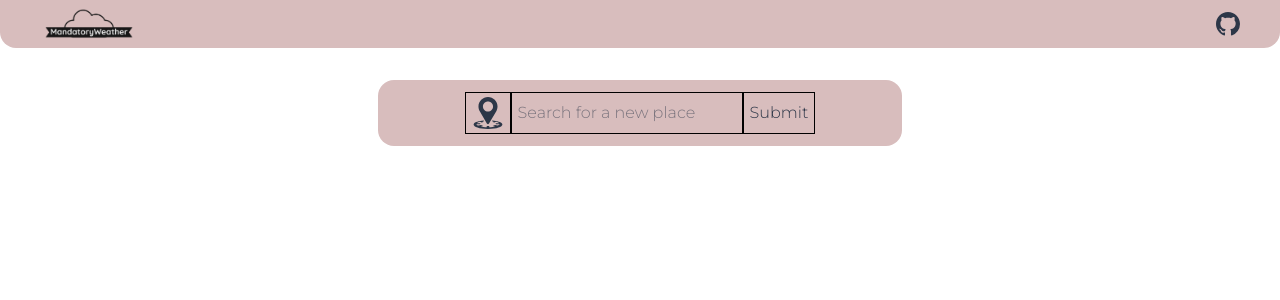
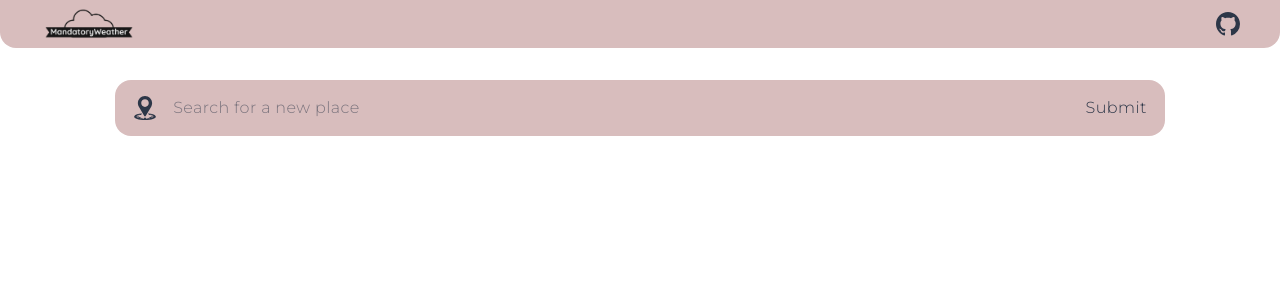
Before and after one commit to stan-alexandru/weather-app, a React (Vite) app: page / in a window 1280 px wide. Shown: the top 300 px of the page. Built offline with nearby package versions, Linux system fonts and the light colour scheme.

Commit message:
feat:add style to card component

```diff
--- a/src/assets/style/index.css
+++ b/src/assets/style/index.css
@@ -22,6 +22,9 @@ body {
 
 .container {
 	margin: auto;
+	display: flex;
+	flex-direction: column;
+	gap: 2rem;
 	width: calc(100vw - 18%);
 	@include mixins.mediaquery('sm') {
 		width: calc(100vw - 22%);
@@ -35,6 +38,17 @@ body {
 	@include mixins.mediaquery('xl') {
 		width: calc(100vw - 46%);
 	}
+}
+h1,
+h2,
+h3,
+h4,
+h5,
+h6,
+body,
+p {
+	letter-spacing: 0.025em;
+	margin: 0;
 }
 
 h1,
--- a/src/components/Card/Card.module.css
+++ b/src/components/Card/Card.module.css
@@ -1,8 +1,23 @@
 .card {
 	background-color: var(--color-background-primary);
 	border-radius: 0.75rem;
-	padding: 1rem;
+	padding: 1.25rem;
 	margin-inline: auto;
+}
+.title {
+	display: flex;
+	flex-direction: column;
+
+	& h1 {
+		font-size: 1.5rem;
+		line-height: 2rem;
+		color: var(--color-text-primary);
+	}
+	& p {
+		color: var(--color-text-secondary);
+		font-weight: var(--font-weight-400);
+		text-transform: capitalize;
+	}
 }
 .wrapper {
 	display: flex;
@@ -10,7 +25,6 @@
 	margin-bottom: 2rem;
 	flex-direction: row;
 	justify-content: space-between;
-	letter-spacing: 0.025em;
 }
 
 .bottom {
--- a/src/components/Card/Card.tsx
+++ b/src/components/Card/Card.tsx
@@ -8,39 +8,40 @@ export default function Card({
 	weather: OpenWeatherOneCall;
 	location: OpenWeatherGeoCoding;
 }) {
-	const { current } = weather;
-	const { name, country } = location;
+	const { current, timezone_offset } = weather;
+
 	const date = new Intl.DateTimeFormat('en-US', {
 		weekday: 'long',
 		hour: 'numeric',
 		hour12: true,
 		minute: '2-digit',
-	}).format(1709158278);
+	});
+	const { name, country } = location;
 	const regionNamesInEnglish = new Intl.DisplayNames(['en'], {
 		type: 'region',
 	});
-
+	const time = current?.dt + timezone_offset;
 	return (
 		<article className={style.card}>
-			<div>
+			<div className={style.title}>
 				<h1>
 					{name}, {regionNamesInEnglish.of(country)}
 				</h1>
-				<h2>
-					{date},{current?.weather[0]?.description}
-				</h2>
+				<p>
+					{date.format(time)},{current?.weather[0]?.description}
+				</p>
 			</div>
 			<div className={style.wrapper}>
 				<div>
 					<h1>{current?.temp}°</h1>
 					<p>Feels like {current?.feels_like}°</p>
 				</div>
-				<div>Icon</div>
+				<div></div>
 			</div>
 
 			<div className={style.bottom}>
-				<h3>Humidity: {current?.humidity}%</h3>
-				<h3>Wind: {current?.wind_speed}m/s</h3>
+				<p>Humidity: {current?.humidity}%</p>
+				<p>Wind: {current?.wind_speed}m/s</p>
 			</div>
 		</article>
 	);
--- a/src/components/Search/Search.module.css
+++ b/src/components/Search/Search.module.css
@@ -1,10 +1,30 @@
 .wrapper {
+	width: 100%;
 	margin-top: 2rem;
-	margin-inline: auto;
-	width: 50%;
 	background-color: var(--color-background-primary);
 	padding: 0.75rem;
 	border-radius: 1rem;
 	display: flex;
+	flex-direction: row;
 	justify-content: center;
+	gap: 0.25rem;
+
+	@media (--size-sm) {
+		gap: 1rem;
+	}
 }
+.button {
+	border: none;
+}
+
+.input {
+	border: none;
+	outline: none;
+	width: 100%;
+	box-sizing: border-box;
+	&:placeholder-shown {
+		text-overflow: ellipsis;
+	}
+}
+.icon {
+}
--- a/src/components/Search/Search.tsx
+++ b/src/components/Search/Search.tsx
@@ -7,11 +7,15 @@ export default function Search({
 }) {
 	return (
 		<form className={style.wrapper} onSubmit={handleForm}>
-			<button type='button' onClick={handleCoordinates}>
+			<button
+				className={style.button}
+				type='button'
+				onClick={handleCoordinates}
+			>
 				<svg
 					xmlns='http://www.w3.org/2000/svg'
-					width='32px'
-					height='32px'
+					width='24px'
+					height='24px'
 					viewBox='0 0 100 100'
 				>
 					<path
@@ -28,10 +32,13 @@ export default function Search({
 			<input
 				type='search'
 				placeholder='Search for a new place'
+				className={style.input}
 				value={search}
 				onChange={(event) => setSearch(event.target.value)}
 			/>
-			<button type='submit'>Submit</button>
+			<button className={style.button} type='submit'>
+				Submit
+			</button>
 		</form>
 	);
 }
```
